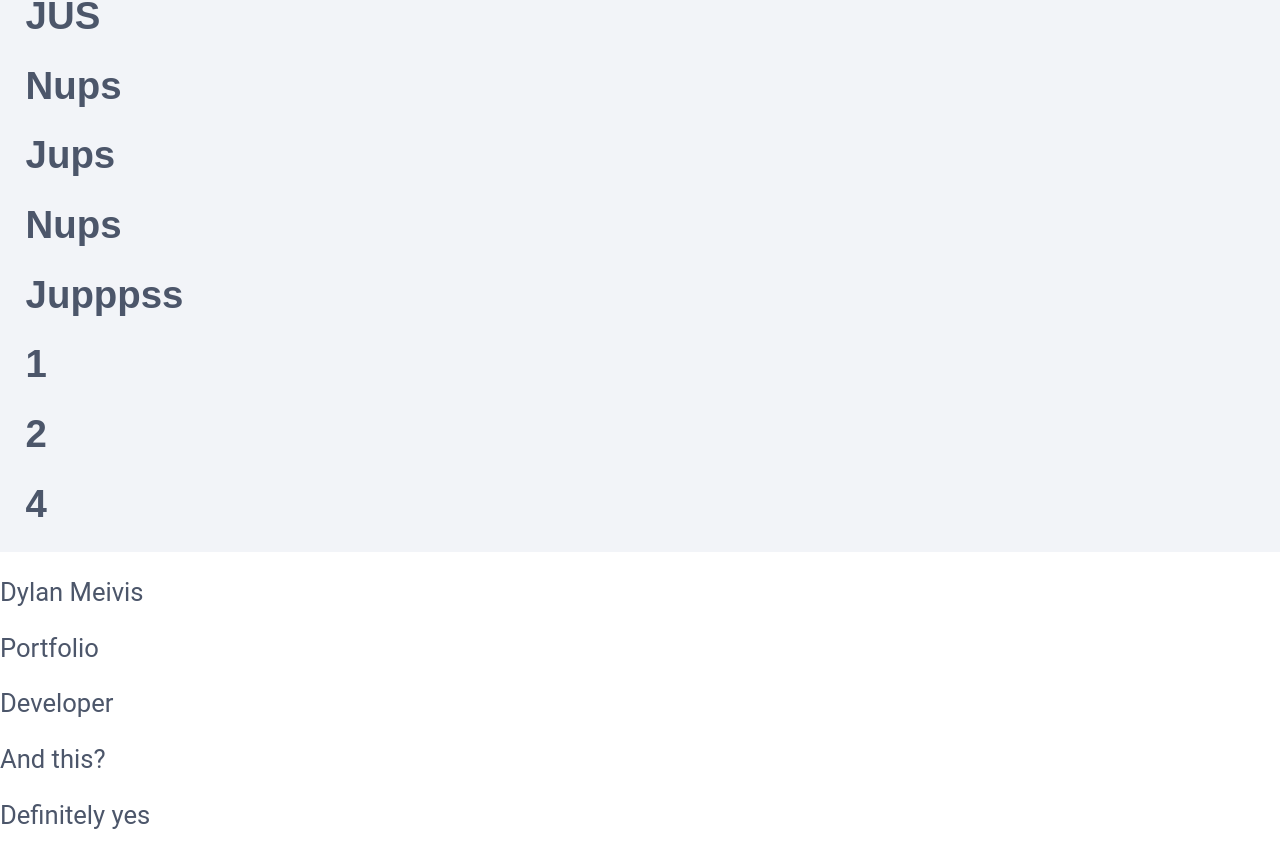
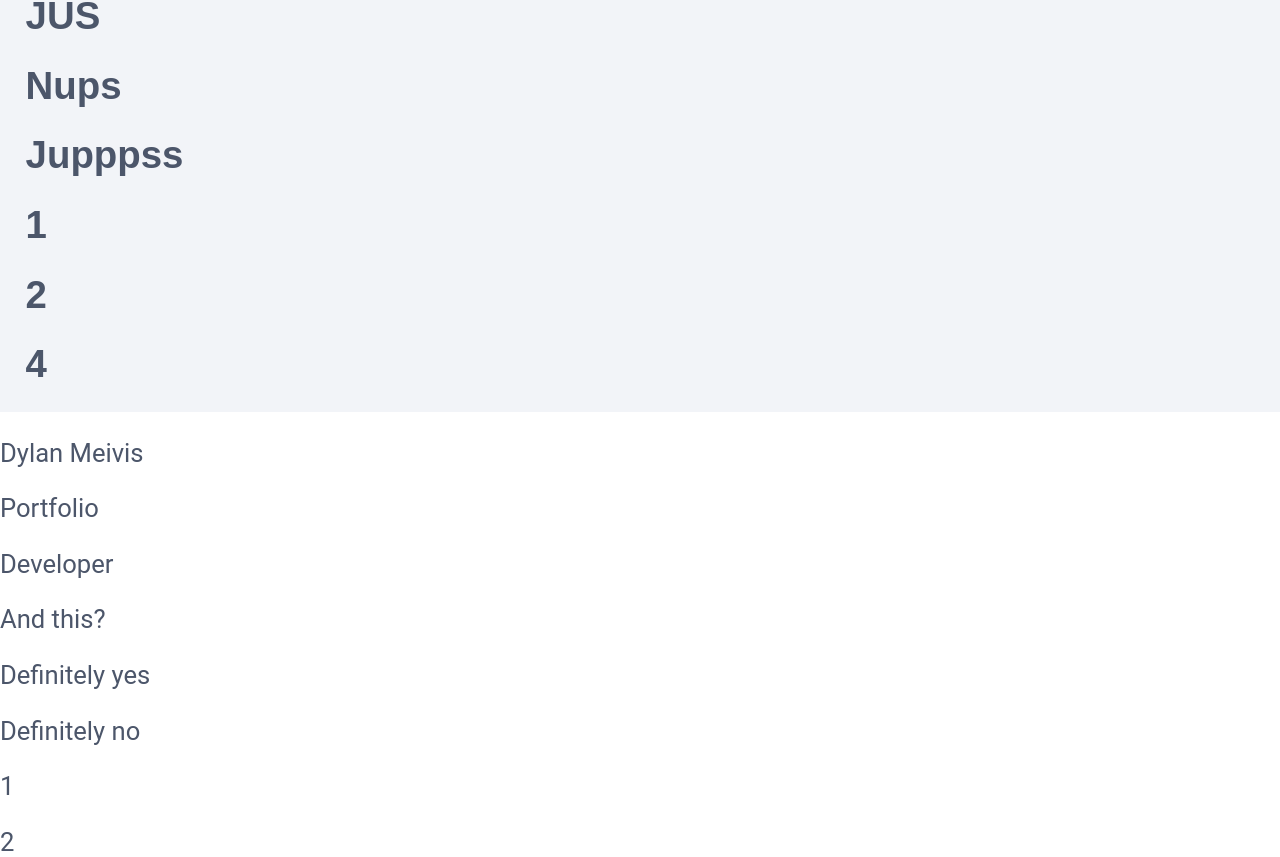
Before and after one commit to DylanMeivis/Portfolio, a React (Create React App) app: page / in a window 1280 px wide. Shown: the part 930-1787 px from the top of the page. Built offline with nearby package versions, Linux system fonts and the light colour scheme.

Commit message:
Update App.js

```diff
--- a/src/App.js
+++ b/src/App.js
@@ -23,8 +23,6 @@ function App() {
             <h1>nope</h1>
             <h1>YESSS</h1>
             <h1>JUS</h1>
-            <h1>Nups</h1>
-            <h1>Jups</h1>
             <h1>Nups</h1>
             <h1>Jupppss</h1>
             <h1>1</h1>
```
